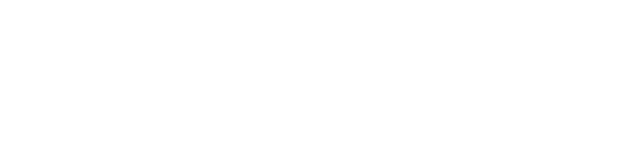
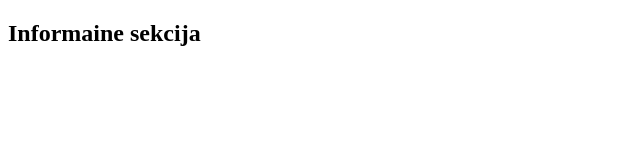
Before and after one commit to MonikaMik/CoffeeShop, a plain HTML site: page index.html in a window 1280 px wide. Shown: the whole page, without its empty margins (0-640 px from the left). Drawn offline with Linux system fonts and the light colour scheme.

Commit message:
Informacine sekcija

```diff
--- a/index.html
+++ b/index.html
@@ -8,6 +8,10 @@
     <script type="module" src="./main.js"></script>
 </head>
 <body>
-
+    <main>
+        <section>
+            <h1>Informaine sekcija</h1>
+        </section>
+    </main>
 </body>
 </html>
```
